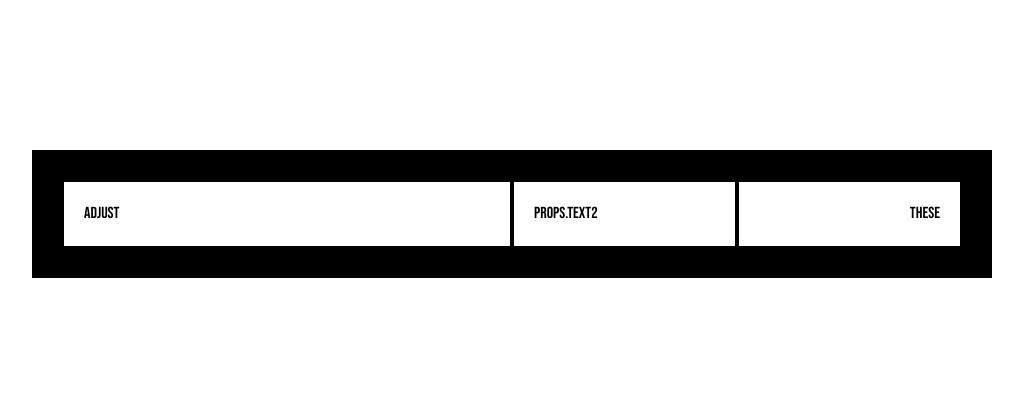
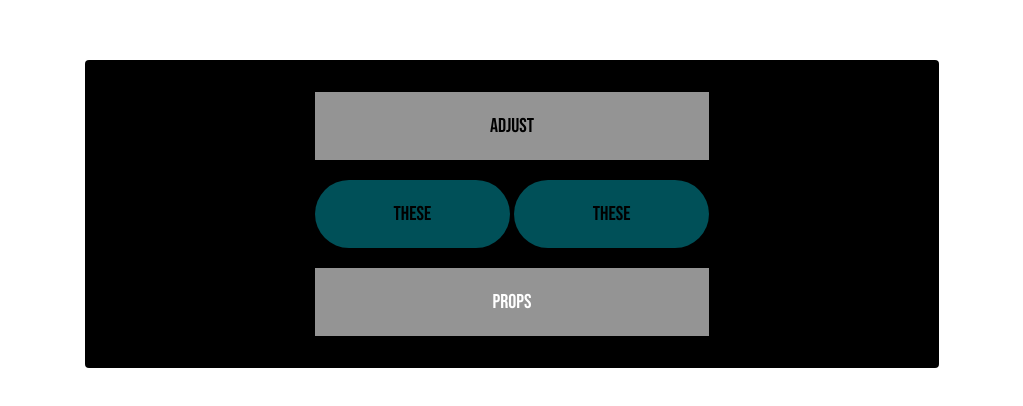
Before and after one commit to acm-ucr/ridesucr-website, a Next.js app: page / in a window 1280 px wide. Shown: the part 186-592 px from the top of the page, without its empty margins (128-1151 px from the left). Built offline with nearby package versions, Linux system fonts and the light colour scheme.

Commit message:
fixes #5

```diff
--- a/src/components/Example.tsx
+++ b/src/components/Example.tsx
@@ -1,16 +1,21 @@
 const Example = (props: { text1: string; text2: string; text3: string }) => {
   return (
-    <div className="bg-ridesucr-black flex w-3/4 items-center gap-1 justify-self-center p-8">
-      <div className="bg-ridesucr-white w-1/2 p-5 text-left">{props.text1}</div>
+    <div className="bg-ridesucr-black flex w-2/3 flex-col items-center justify-evenly gap-5 justify-self-center rounded-sm p-8">
+      <div className="bg-ridesucr-gray w-1/2 p-5 text-center text-xl">
+        {props.text1}
+      </div>
       <div className="flex w-1/2 flex-row gap-1">
-        <div className="bg-ridesucr-white w-full p-5 text-left">
-          props.text2
+        <div className="bg-ridesucr-green w-full rounded-full p-5 text-center text-xl">
+          {props.text2}
         </div>
-        <div className="bg-ridesucr-white w-full p-5 text-right">
+        <div className="bg-ridesucr-green w-full rounded-full p-5 text-center text-xl">
           {props.text2}
         </div>
       </div>
       {/* Hint: Add another box/div here similarly to line 4 */}
+      <div className="bg-ridesucr-gray text-ridesucr-white w-1/2 p-5 text-center text-xl">
+        {props.text3}
+      </div>
     </div>
   );
 };
```
Also changed, not shown: 1 other file (tests, documents, lock files or other folders).
